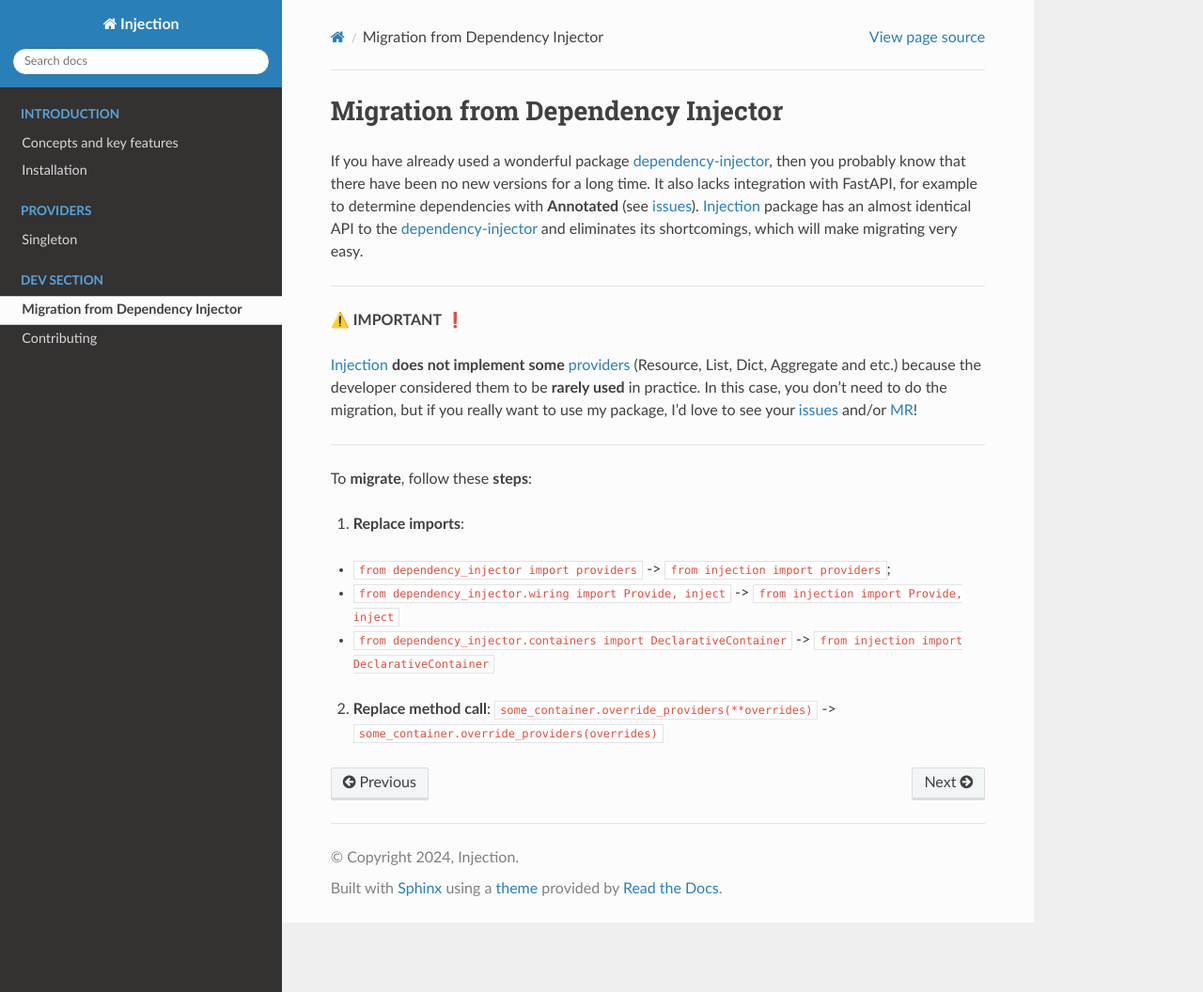
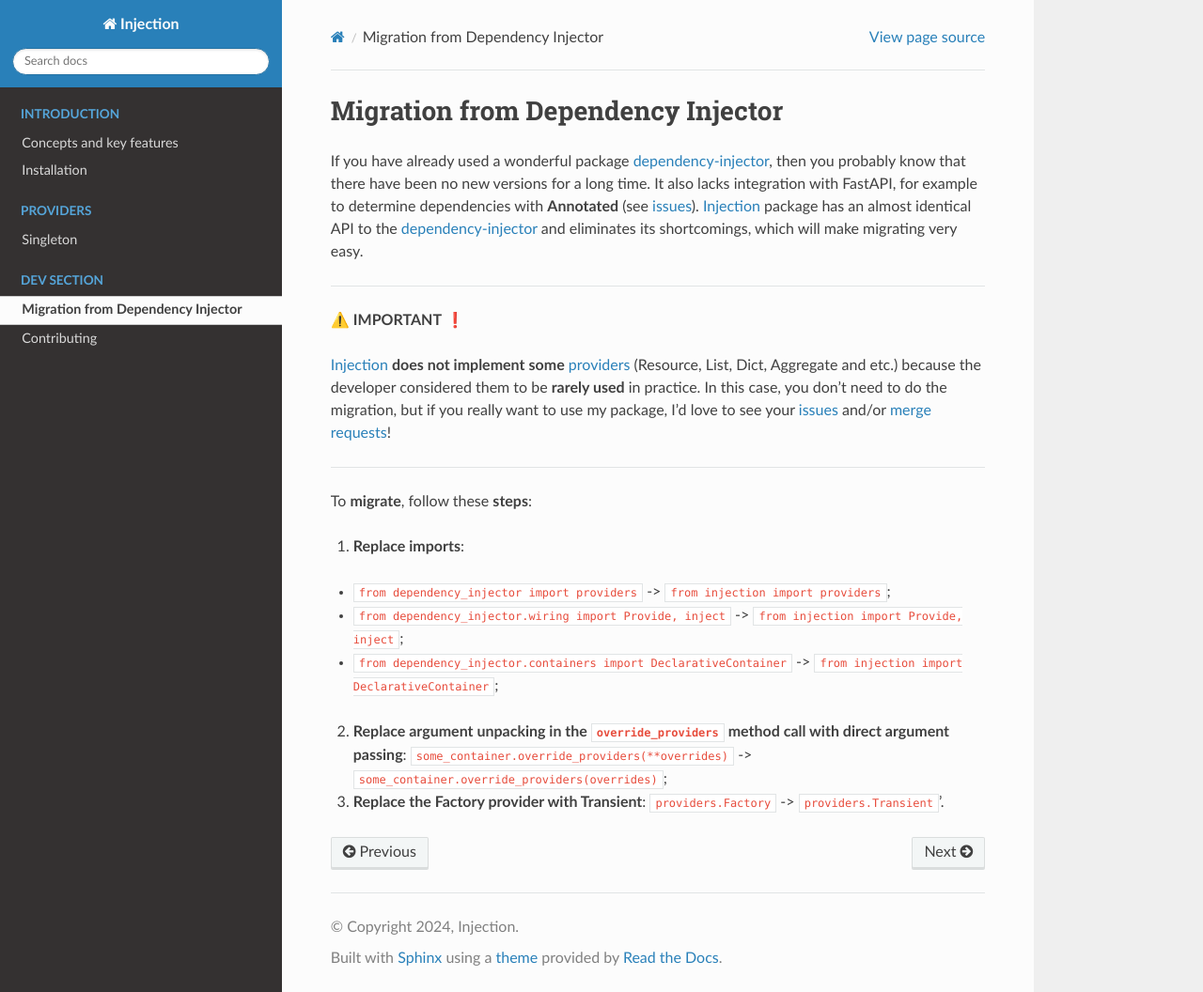
Before and after one commit to nightblure/injection, a Sphinx documentation site: the page built from docs/dev/migration-from-dependency-injector.md, in a window 1280 px wide and 1056 px high. Shown: the whole window at 94% size. Built offline with Sphinx 7.4.7 and the Read the Docs theme 2.0.0, drawn with Linux system fonts in a browser that asks for light colours; pages that are not in the unit, such as notebooks, are missing from menus.

Commit message:
docs: extend migration steps

```diff
--- a/docs/dev/migration-from-dependency-injector.md
+++ b/docs/dev/migration-from-dependency-injector.md
@@ -15,7 +15,7 @@
 [Injection](https://github.com/nightblure/injection) **does not implement** **some** [providers](https://python-dependency-injector.ets-labs.org/providers/index.html)
 (Resource, List, Dict, Aggregate and etc.) because the developer considered them to be **rarely used** in practice.
 In this case, you don't need to do the migration, but if you really want to use my package,
-I'd love to see your [issues](https://github.com/nightblure/injection/issues) and/or [MR](https://github.com/nightblure/injection/pulls)!
+I'd love to see your [issues](https://github.com/nightblure/injection/issues) and/or [merge requests](https://github.com/nightblure/injection/pulls)!
 
 ---
 
@@ -23,8 +23,11 @@
 1. **Replace imports**:
 * `from dependency_injector import providers` -> `from injection import providers`;
 
-* `from dependency_injector.wiring import Provide, inject` -> `from injection import Provide, inject`
+* `from dependency_injector.wiring import Provide, inject` -> `from injection import Provide, inject`;
 
-* `from dependency_injector.containers import DeclarativeContainer` -> `from injection import DeclarativeContainer`
+* `from dependency_injector.containers import DeclarativeContainer` -> `from injection import DeclarativeContainer`;
 
-2. **Replace method call**: `some_container.override_providers(**overrides)` -> ``some_container.override_providers(overrides)``
+2. **Replace argument unpacking in the `override_providers` method call with direct argument passing**: `some_container.override_providers(**overrides)` -> `some_container.override_providers(overrides)`;
+
+
+3. **Replace the Factory provider with Transient**: `providers.Factory` -> `providers.Transient`'.
```
